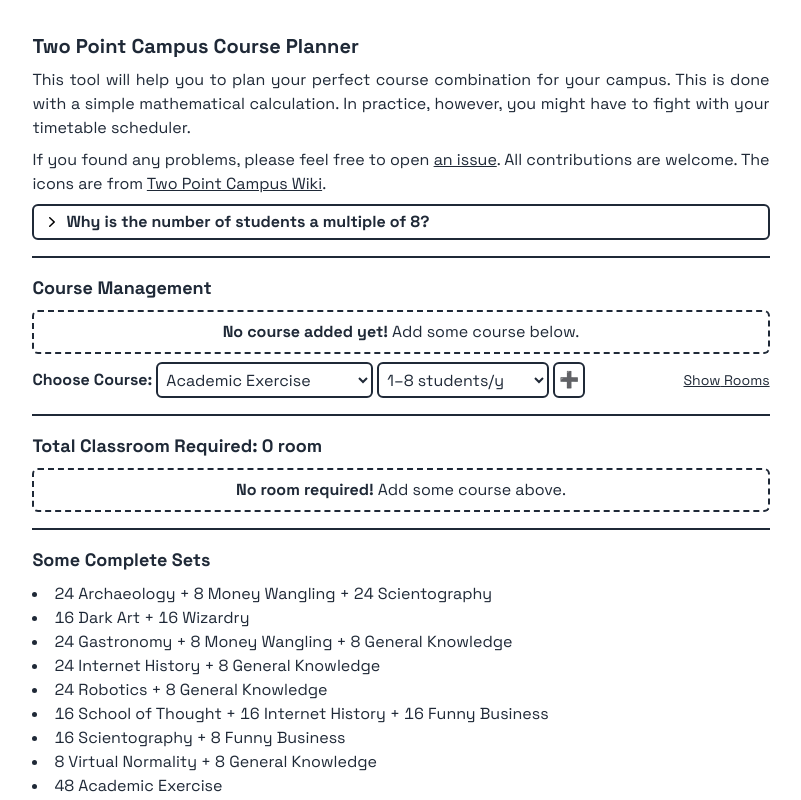
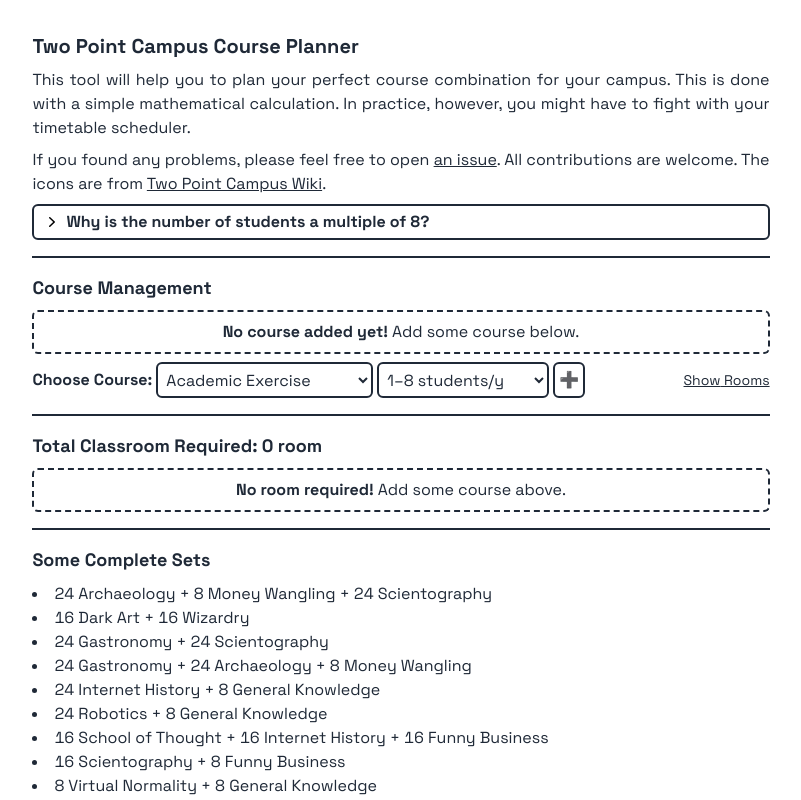
Before and after one commit to rootEnginear/tpc-course-planner, a Next.js app: page / in a window 1280 px wide. Shown: the top 800 px of the page, without its empty margins (239-1040 px from the left). Built offline with nearby package versions, Linux system fonts and the light colour scheme.

Commit message:
fix: gastronomy has science lab, new combination

```diff
--- a/src/data/courses.ts
+++ b/src/data/courses.ts
@@ -178,14 +178,14 @@
         {
           "Savoury Kitchen": 1,
           "Sweet Kitchen": 1,
-          "Computer Lab": 1,
+          "Science Lab": 1,
         },
       ],
       total: {
         "Lecture Theater": 2,
         "Savoury Kitchen": 4,
         "Sweet Kitchen": 2,
-        "Computer Lab": 1,
+        "Science Lab": 1,
       },
     },
     years: 3,
--- a/src/pages/index.tsx
+++ b/src/pages/index.tsx
@@ -460,7 +460,8 @@
         <ul>
           <li>24 Archaeology + 8 Money Wangling + 24 Scientography</li>
           <li>16 Dark Art + 16 Wizardry</li>
-          <li>24 Gastronomy + 8 Money Wangling + 8 General Knowledge</li>
+          <li>24 Gastronomy + 24 Scientography</li>
+          <li>24 Gastronomy + 24 Archaeology + 8 Money Wangling</li>
           <li>24 Internet History + 8 General Knowledge</li>
           <li>24 Robotics + 8 General Knowledge</li>
           <li>16 School of Thought + 16 Internet History + 16 Funny Business</li>
```
